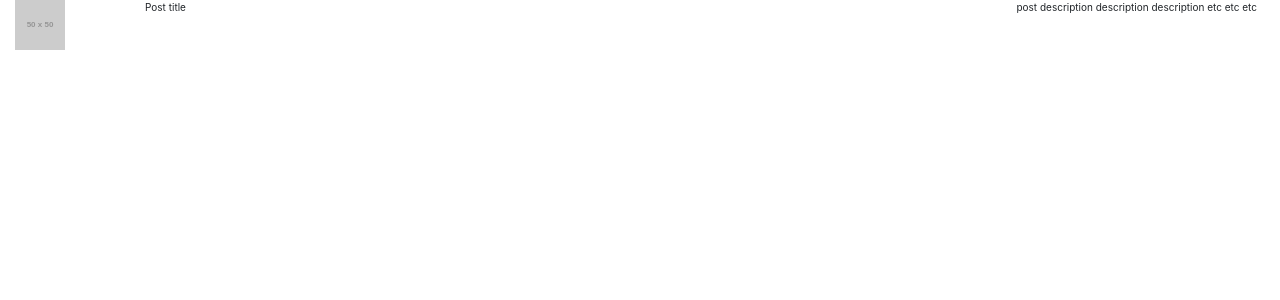
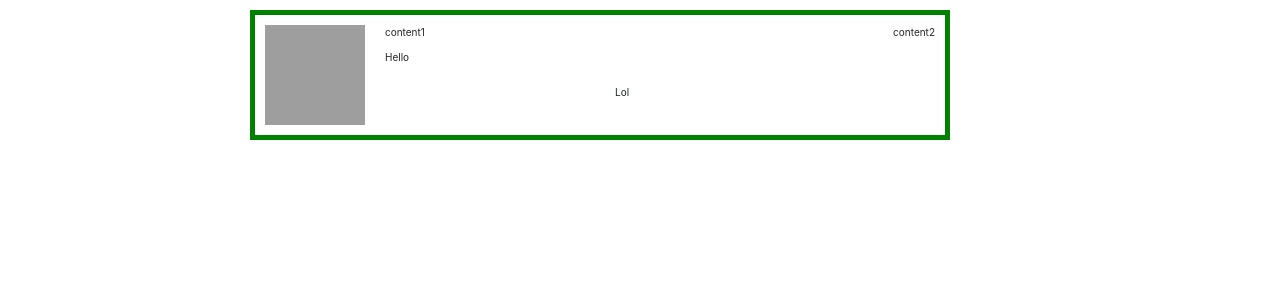
Before and after one commit to abishekvanam/MyOlxClone, a Django app: page /olx/advt_list/ in a window 1280 px wide. Shown: the top 300 px of the page. Run offline with Django 3.2, Linux system fonts and the light colour scheme; grey boxes labelled with a size stand in for pictures from a placeholder-image service; some libraries are stand-ins or nearby versions; grey boxes are pictures that could not be loaded.

Commit message:
Corrected code

```diff
--- a/olxclone/olx/templates/base.html
+++ b/olxclone/olx/templates/base.html
@@ -19,22 +19,27 @@
 
 
     <style>
-        .post-container{
-        margin: 30px 20px 20px 20px;
-        border:5px solid #222;
+        .div1 {
+
+            background-color: white;
+            width: 700px;
+            height: 130px;
+            border: 5px solid green;
+            padding: 10px 10px 0px 10px;
+            margin: 10px 10px 20px 250px;
+            }
+
+        .div1 img{
+            clear: left;
+            float:left;
+            width:120px;
+            height:100px;
+            padding: 0px 20px 0px 0px;
+            }
+
+        .middle_p{
+            padding: 10px 50px 10px 350px;
         }
-
-        .post-thumb img {
-            float: left;
-            clear:left;
-            margin-right:80px;
-        }
-        .post-title{
-            float:left;
-        }
-        .post-content {float:right;margin-right:8px;}
-        .clear{clear:both;}
-
     </style>
 
 </head>
--- a/olxclone/olx/templates/olx/advt_list.html
+++ /dev/null
@@ -1,16 +0,0 @@
-{% extends 'base.html' %}
-{% block content %}
-
-<div class="container-fluid">
-   <div class="post-thumb"><img src="http://dummyimage.com/50x50/000/fff&text=TEST" /></div>
-   <div class="post-title">Post title</div>
-   <div class="post-content"><p>post description description description etc etc etc</p></div>
-
-
-
-
-
-    <div class="clear"></div>
-</div>
-
-{% endblock %}
--- /dev/null
+++ b/olxclone/olx/templates/olx/advts_list.html
@@ -0,0 +1,18 @@
+{% extends 'base.html' %}
+{% block content %}
+
+
+<div class='div1'>
+    <img src="C:\Users\Dell\Pictures\2016-06\DSC01446.jpg">
+
+    <div style="overflow: hidden;">
+    <p style="float: left;">content1</p>
+    <p style="float: right;">content2</p>
+</div>
+    <p>Hello</p>
+    <p class="middle_p">Lol</p>
+
+    </div>
+
+
+{% endblock %}
--- a/olxclone/olx/views/list_detail_advts.py
+++ b/olxclone/olx/views/list_detail_advts.py
@@ -6,7 +6,7 @@ from django.views.generic import ListView,DetailView
 class AdvtListView(ListView):
 
     model=Advertisement
-    template_name = 'olx/advt_list.html'
+    template_name = 'olx/advts_list.html'
     context_object_name = 'advt_list'
 
     def get_context_data(self, **kwargs):
```
